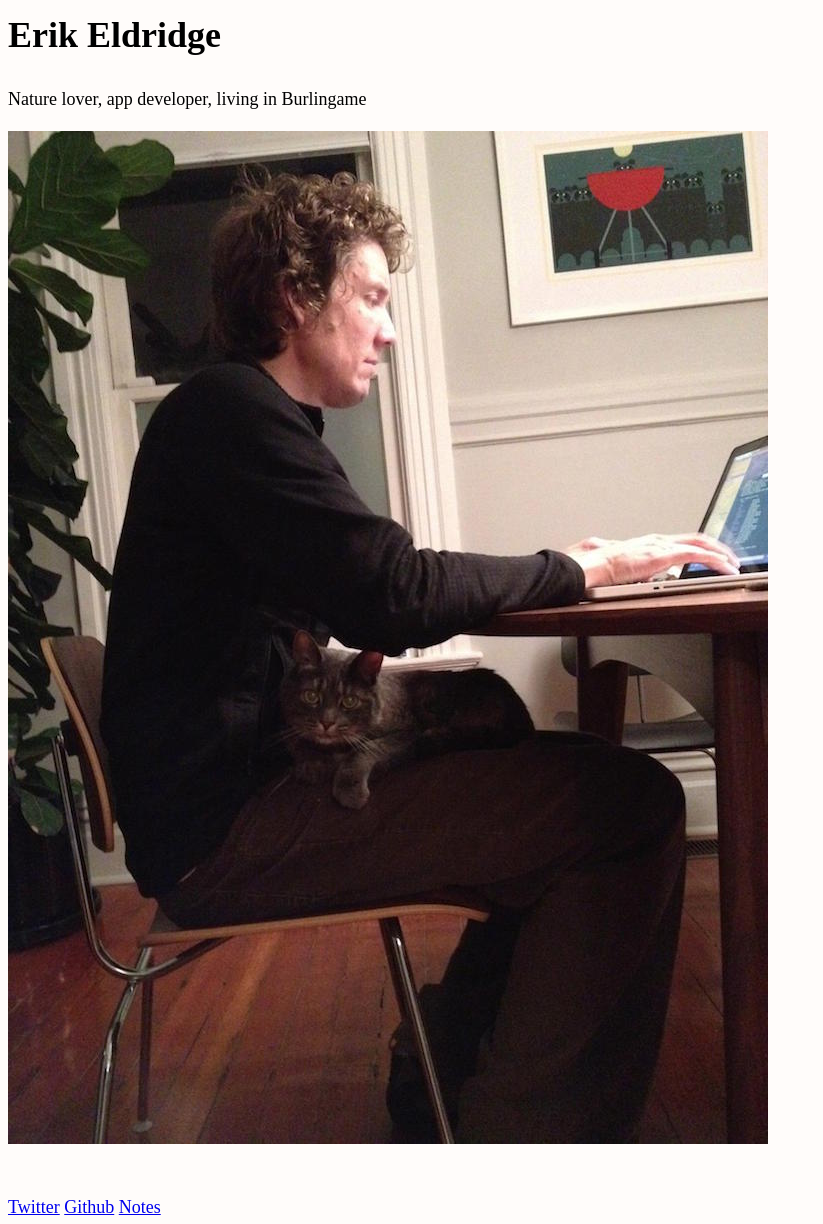
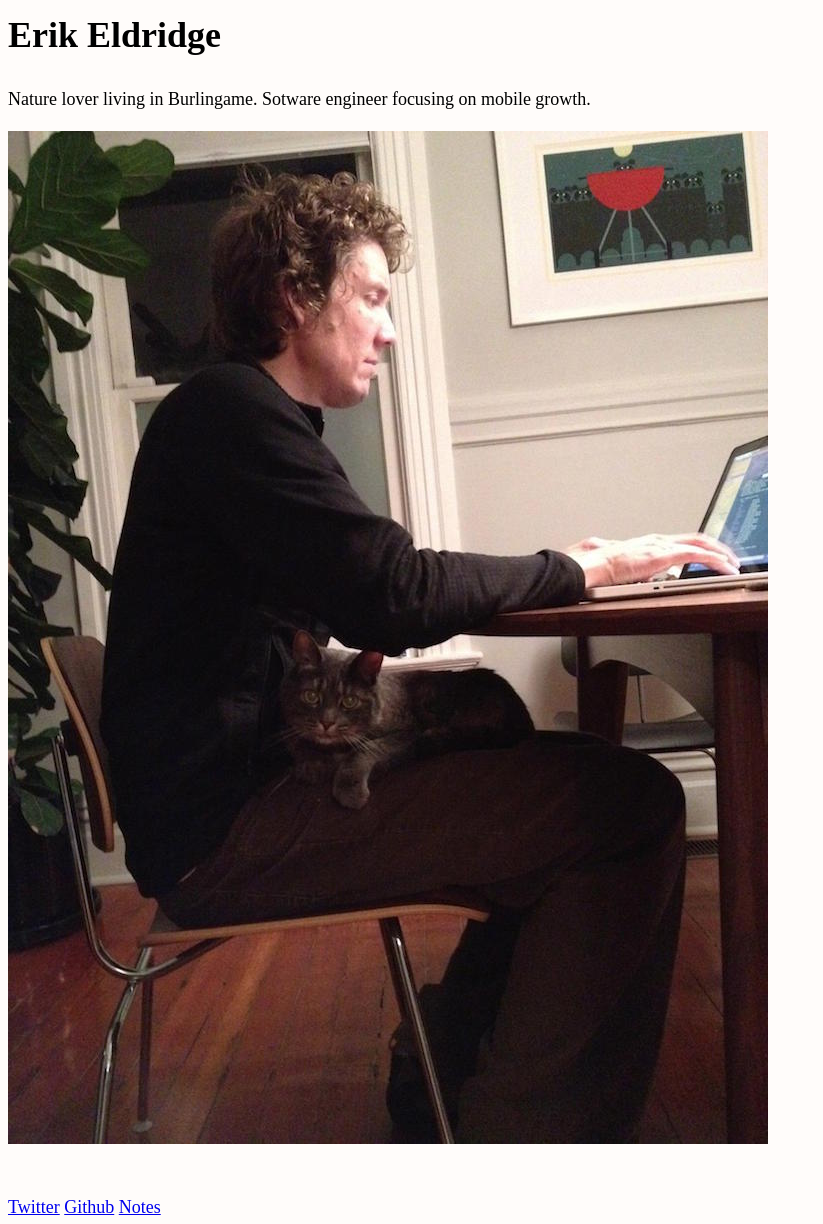
Before and after one commit to erikeldridge/erikeldridge.github.com, a Jekyll site: the page built from index.html, in a window 1280 px wide. Shown: the whole page, without its empty margins (0-823 px from the left). Built offline with Jekyll 4.4.1, drawn with Linux system fonts in a browser that asks for light colours.

Commit message:
Update from Forestry.io erikeldridge@gmail.com updated index.html

```diff
--- a/index.html
+++ b/index.html
@@ -1,9 +1,9 @@
 ---
 layout: base
+
 ---
-
 <h1>Erik Eldridge</h1>
 <p>
-  Nature lover, app developer, living in Burlingame
+  Nature lover living in Burlingame. Sotware engineer focusing on mobile growth.
 </p>
 <img src='/img/purr_programming.jpg' alt="Pairing with Rocket" class="img-responsive">
```
